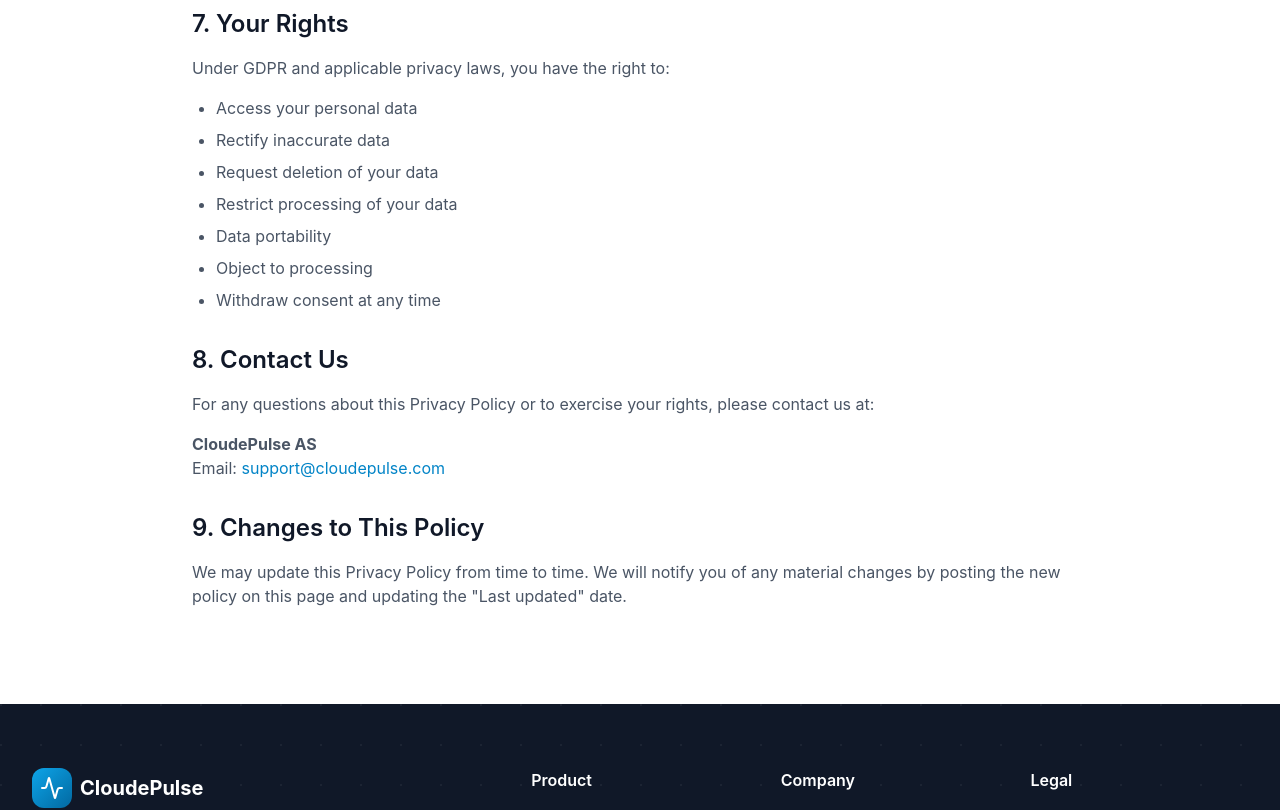
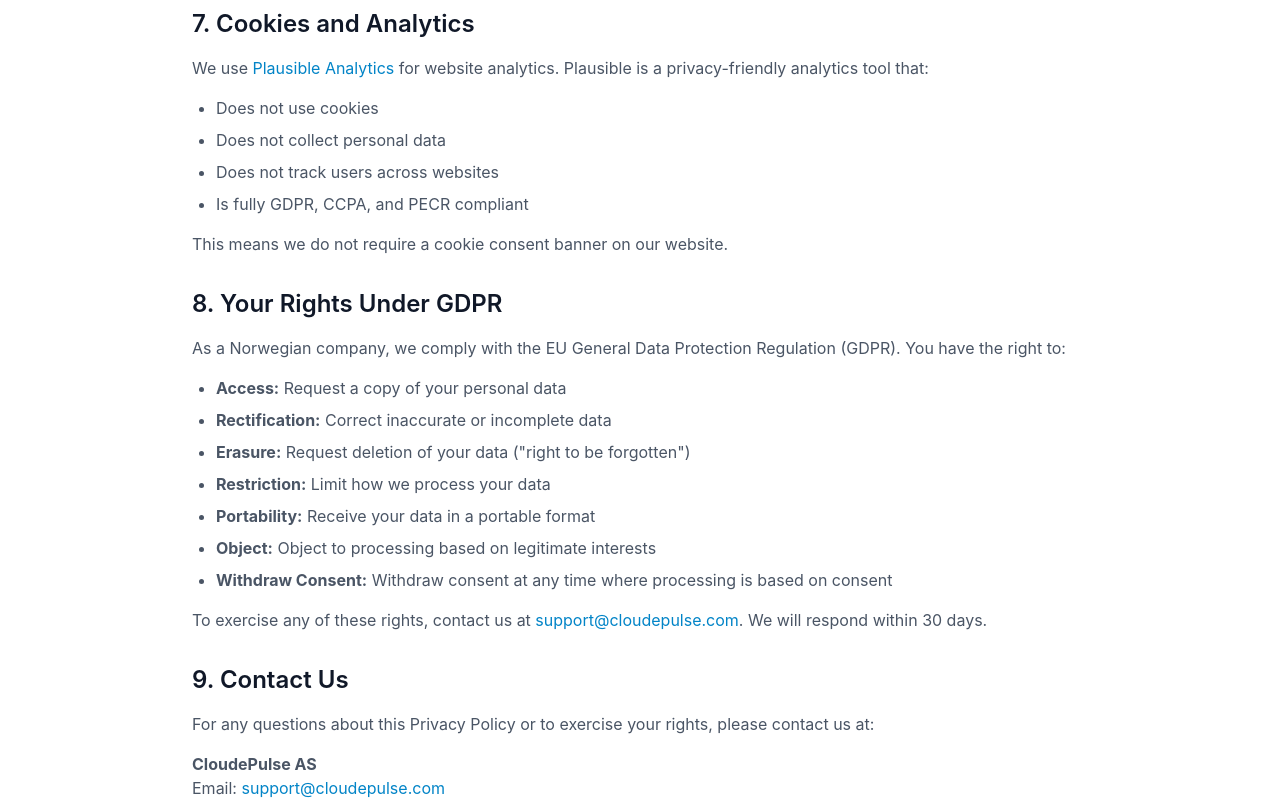
Before and after one commit to Kamitsupport/cloudepulse-website, a React (Vite) app: page /privacy in a window 1280 px wide. Shown: the part 1960-2770 px from the top of the page. Built offline with nearby package versions, Linux system fonts and the light colour scheme.

Commit message:
refactor(legal): merge GDPR and cookies into Privacy Policy, simplify footer

```diff
--- a/src/App.tsx
+++ b/src/App.tsx
@@ -10,7 +10,7 @@ import {
   TrialSignupForm,
   Footer,
 } from './components';
-import { PrivacyPolicy, TermsOfService, CookiePolicy, GDPR, Transparency, AboutUs } from './pages';
+import { PrivacyPolicy, TermsOfService, Transparency, AboutUs } from './pages';
 
 function HomePage() {
   return (
@@ -51,8 +51,6 @@ function App() {
       <Route path="/" element={<HomePage />} />
       <Route path="/privacy" element={<PrivacyPolicy />} />
       <Route path="/terms" element={<TermsOfService />} />
-      <Route path="/cookies" element={<CookiePolicy />} />
-      <Route path="/gdpr" element={<GDPR />} />
       <Route path="/transparency" element={<Transparency />} />
       <Route path="/about" element={<AboutUs />} />
     </Routes>
--- a/src/components/Footer.tsx
+++ b/src/components/Footer.tsx
@@ -15,8 +15,6 @@ const footerLinks = {
   legal: [
     { name: 'Privacy Policy', href: '/privacy' },
     { name: 'Terms of Service', href: '/terms' },
-    { name: 'Cookie Policy', href: '/cookies' },
-    { name: 'GDPR', href: '/gdpr' },
     { name: 'Transparency Act', href: '/transparency' },
   ],
 };
--- a/src/pages/PrivacyPolicy.tsx
+++ b/src/pages/PrivacyPolicy.tsx
@@ -108,21 +108,40 @@ export default function PrivacyPolicy() {
               </section>
 
               <section className="mb-8">
-                <h2 className="text-2xl font-semibold text-gray-900 mb-4">7. Your Rights</h2>
-                <p>Under GDPR and applicable privacy laws, you have the right to:</p>
+                <h2 className="text-2xl font-semibold text-gray-900 mb-4">7. Cookies and Analytics</h2>
+                <p>
+                  We use <a href="https://plausible.io/about" target="_blank" rel="noopener noreferrer" className="text-primary-600 hover:text-primary-700">Plausible Analytics</a> for website analytics. Plausible is a privacy-friendly analytics tool that:
+                </p>
                 <ul className="list-disc pl-6 space-y-2 mt-4">
-                  <li>Access your personal data</li>
-                  <li>Rectify inaccurate data</li>
-                  <li>Request deletion of your data</li>
-                  <li>Restrict processing of your data</li>
-                  <li>Data portability</li>
-                  <li>Object to processing</li>
-                  <li>Withdraw consent at any time</li>
+                  <li>Does not use cookies</li>
+                  <li>Does not collect personal data</li>
+                  <li>Does not track users across websites</li>
+                  <li>Is fully GDPR, CCPA, and PECR compliant</li>
                 </ul>
+                <p className="mt-4">
+                  This means we do not require a cookie consent banner on our website.
+                </p>
               </section>
 
               <section className="mb-8">
-                <h2 className="text-2xl font-semibold text-gray-900 mb-4">8. Contact Us</h2>
+                <h2 className="text-2xl font-semibold text-gray-900 mb-4">8. Your Rights Under GDPR</h2>
+                <p>As a Norwegian company, we comply with the EU General Data Protection Regulation (GDPR). You have the right to:</p>
+                <ul className="list-disc pl-6 space-y-2 mt-4">
+                  <li><strong>Access:</strong> Request a copy of your personal data</li>
+                  <li><strong>Rectification:</strong> Correct inaccurate or incomplete data</li>
+                  <li><strong>Erasure:</strong> Request deletion of your data ("right to be forgotten")</li>
+                  <li><strong>Restriction:</strong> Limit how we process your data</li>
+                  <li><strong>Portability:</strong> Receive your data in a portable format</li>
+                  <li><strong>Object:</strong> Object to processing based on legitimate interests</li>
+                  <li><strong>Withdraw Consent:</strong> Withdraw consent at any time where processing is based on consent</li>
+                </ul>
+                <p className="mt-4">
+                  To exercise any of these rights, contact us at <a href="mailto:support@cloudepulse.com" className="text-primary-600 hover:text-primary-700">support@cloudepulse.com</a>. We will respond within 30 days.
+                </p>
+              </section>
+
+              <section className="mb-8">
+                <h2 className="text-2xl font-semibold text-gray-900 mb-4">9. Contact Us</h2>
                 <p>
                   For any questions about this Privacy Policy or to exercise your rights, please contact us at:
                 </p>
@@ -133,7 +152,7 @@ export default function PrivacyPolicy() {
               </section>
 
               <section className="mb-8">
-                <h2 className="text-2xl font-semibold text-gray-900 mb-4">9. Changes to This Policy</h2>
+                <h2 className="text-2xl font-semibold text-gray-900 mb-4">10. Changes to This Policy</h2>
                 <p>
                   We may update this Privacy Policy from time to time. We will notify you of any material changes by posting the new policy on this page and updating the "Last updated" date.
                 </p>
--- a/src/pages/index.ts
+++ b/src/pages/index.ts
@@ -1,6 +1,4 @@
 export { default as PrivacyPolicy } from './PrivacyPolicy';
 export { default as TermsOfService } from './TermsOfService';
-export { default as CookiePolicy } from './CookiePolicy';
-export { default as GDPR } from './GDPR';
 export { default as Transparency } from './Transparency';
 export { default as AboutUs } from './AboutUs';
```
